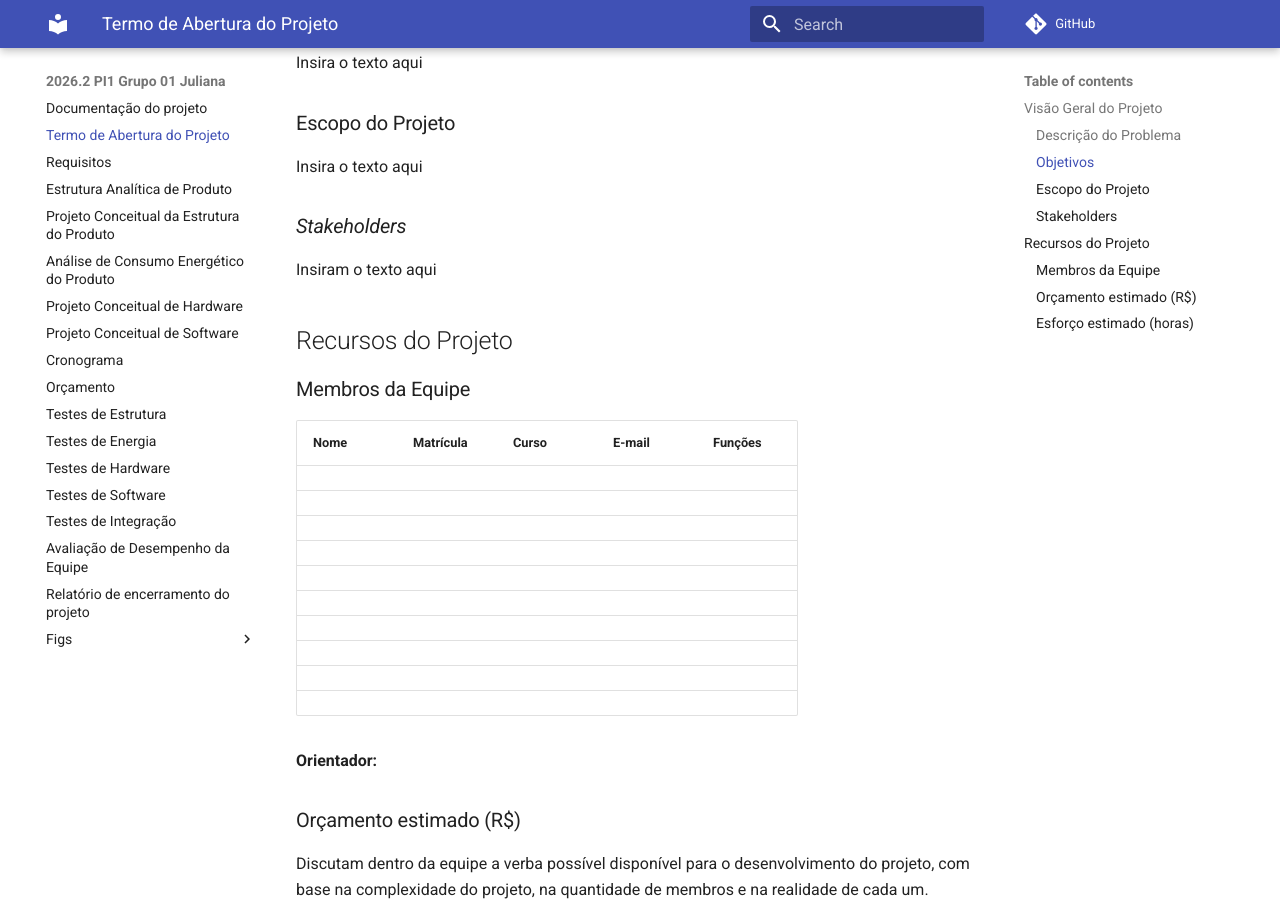
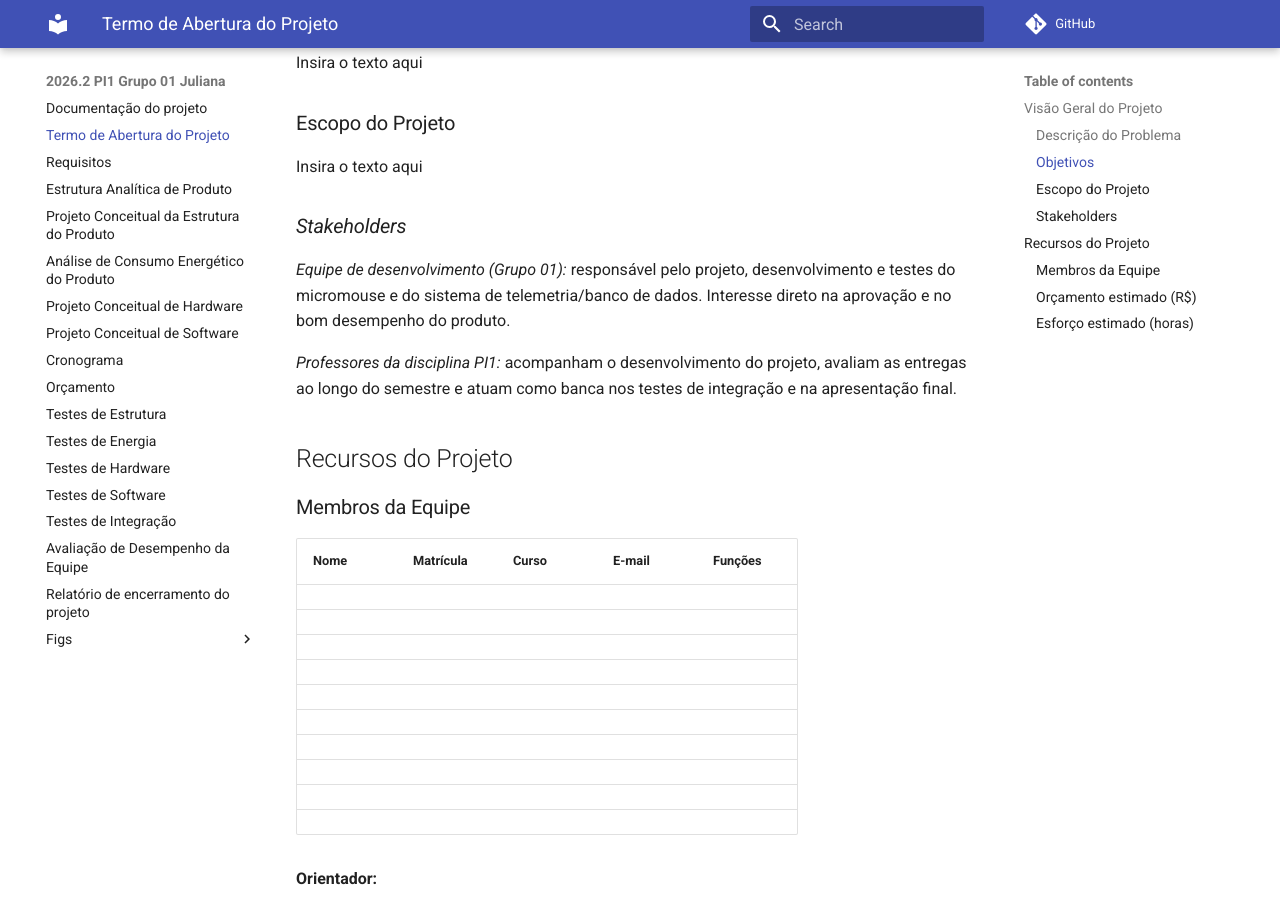
Before and after one commit to fcte-pi1/2026_2_PI1_Grupo01_Juliana, an MkDocs documentation site: the page built from docs/1 - TAP.md, in a window 1280 px wide and 900 px high, scrolled down 463 px. Built offline with MkDocs 1.6.1 and Material for MkDocs 9.7.7, drawn with Linux system fonts in a browser that asks for light colours; comment, search, counter and statistics services are not loaded.

Commit message:
docs: adicionar stakeholders no TAP
Co-authored-by: João Marcos <andramas.10@gmail.com>

```diff
--- a/docs/1 - TAP.md
+++ b/docs/1 - TAP.md
@@ -20,7 +20,9 @@ Insira o texto aqui
 
 ### _Stakeholders_
 
-Insiram o texto aqui
+*Equipe de desenvolvimento (Grupo 01):* responsável pelo projeto, desenvolvimento e testes do micromouse e do sistema de telemetria/banco de dados. Interesse direto na aprovação e no bom desempenho do produto.
+
+*Professores da disciplina PI1:* acompanham o desenvolvimento do projeto, avaliam as entregas ao longo do semestre e atuam como banca nos testes de integração e na apresentação final.
 
 ## Recursos do Projeto
 
```
